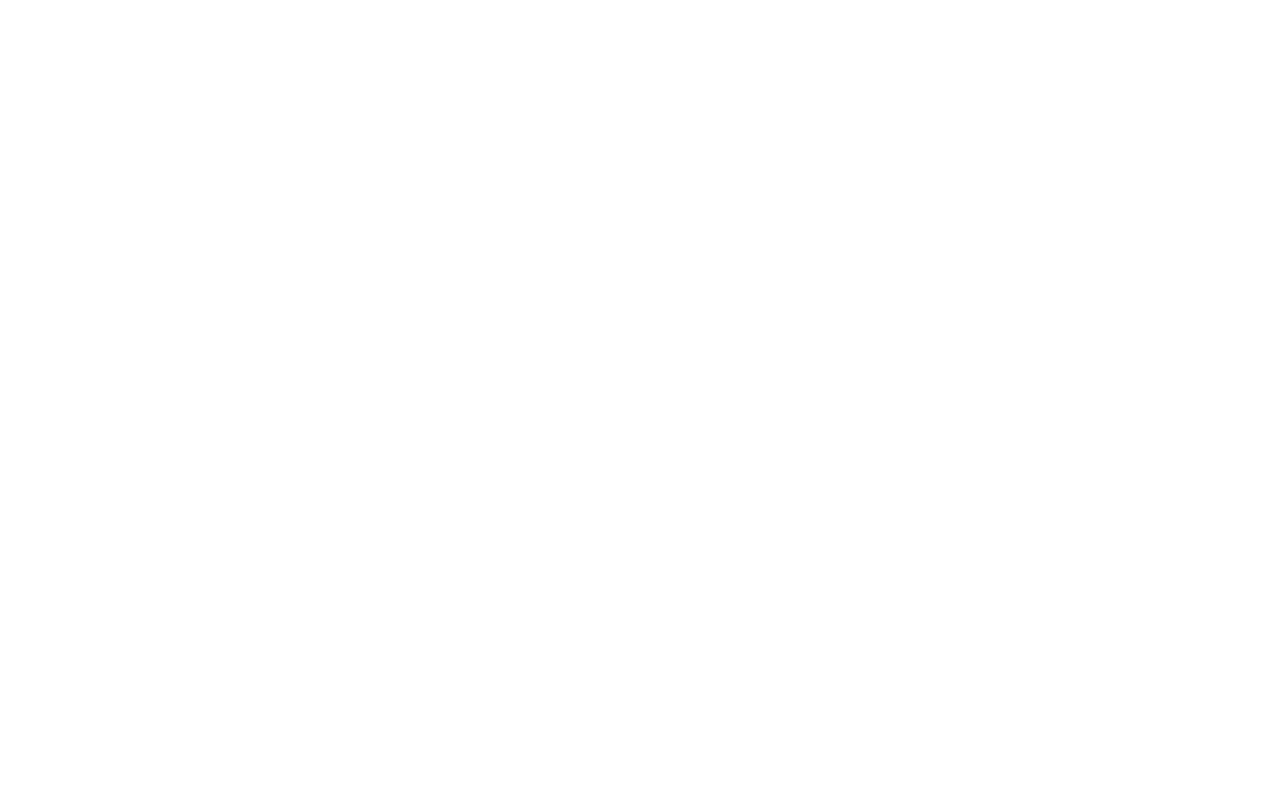
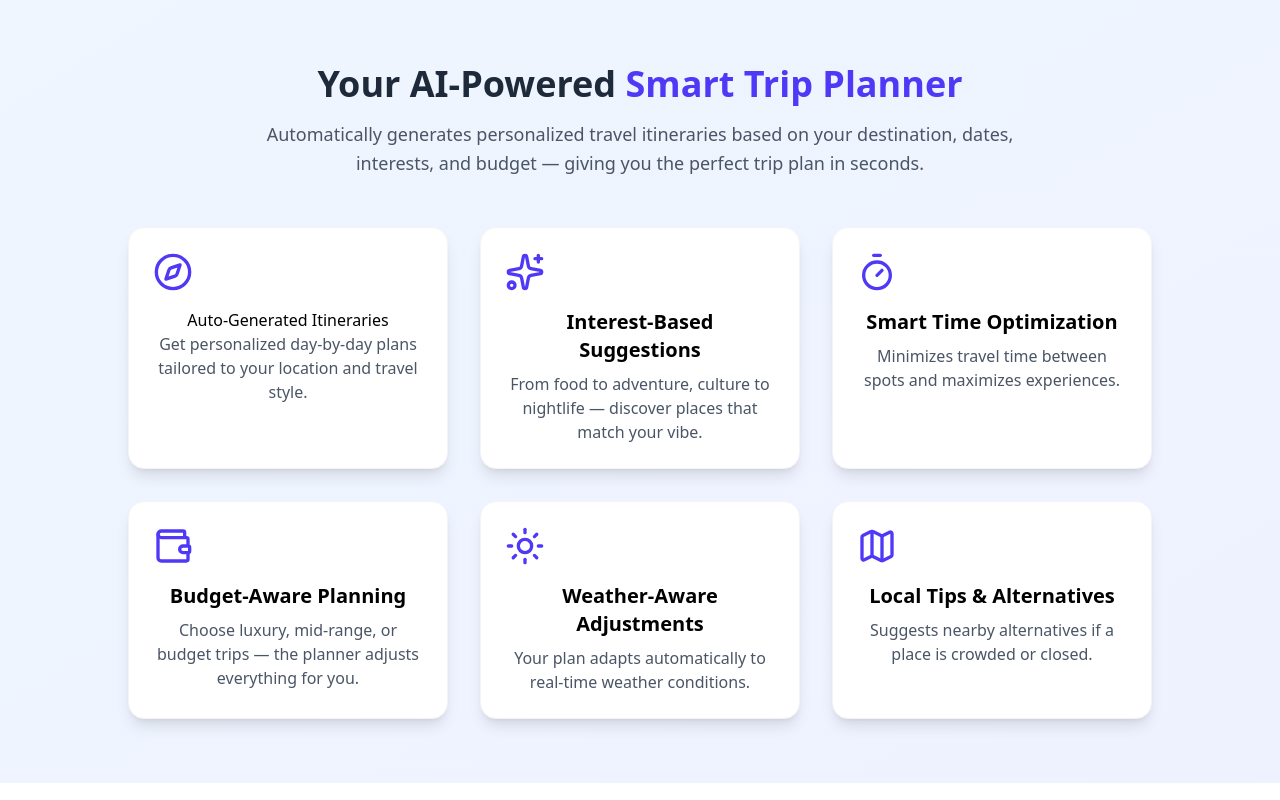
Before and after one commit to Ankita-Gupta2004/SafarSphere, a React (Vite) app in the folder frontend/: page /smartTripLanding in a window 1280 px wide. Before the commit this address had no page. Built offline with nearby package versions, Linux system fonts and the light colour scheme.

Commit message:
added readme

```diff
--- a/frontend/src/components/Navbar.jsx
+++ b/frontend/src/components/Navbar.jsx
@@ -21,6 +21,9 @@ const Navbar = () => {
             </a>
             <a href="/destination" className="text-gray-800 dark:text-gray-200 hover:text-emerald-500">
               Destinations
+            </a>
+            <a href="/smartTripLanding" className="text-gray-800 dark:text-gray-200 hover:text-emerald-500">
+              Smart Trip
             </a>
             <a href="#planner" className="text-gray-800 dark:text-gray-200 hover:text-emerald-500">
               Planner
--- /dev/null
+++ b/frontend/src/components/SmartTripLanding/SmartTripLanding.jsx
@@ -0,0 +1,104 @@
+import React from "react";
+import { motion } from "framer-motion";
+import { Compass, Map, Timer, Wallet, Sun, Sparkles } from "lucide-react";
+
+export default function SmartTripLanding() {
+  return (
+    <section className="w-full py-16 px-6 md:px-20 bg-gradient-to-br from-blue-50 to-indigo-50">
+      <motion.div
+        initial={{ opacity: 0, y: 40 }}
+        whileInView={{ opacity: 1, y: 0 }}
+        transition={{ duration: 0.7 }}
+        viewport={{ once: true }}
+        className="max-w-5xl mx-auto text-center"
+      >
+
+        {/* Heading */}
+        <h2 className="text-4xl font-extrabold text-gray-800 mb-4">
+          Your AI-Powered <span className="text-indigo-600">Smart Trip Planner</span>
+        </h2>
+        <p className="text-lg text-gray-600 max-w-3xl mx-auto mb-12 leading-relaxed">
+          Automatically generates personalized travel itineraries based on your
+          destination, dates, interests, and budget — giving you the perfect trip plan
+          in seconds.
+        </p>
+
+        {/* Feature Grid */}
+        <div className="grid md:grid-cols-2 lg:grid-cols-3 gap-8 mt-10">
+
+          {/* Card 1 */}
+          <motion.div
+            whileHover={{ scale: 1.03 }}
+            className="bg-white rounded-2xl shadow-lg p-6 border border-gray-100"
+          >
+            <Compass className="h-10 w-10 text-indigo-600 mb-4" />
+            <h3 classname="text-xl font-semibold mb-2">Auto-Generated Itineraries</h3>
+            <p className="text-gray-600">
+              Get personalized day-by-day plans tailored to your location and travel style.
+            </p>
+          </motion.div>
+
+          {/* Card 2 */}
+          <motion.div
+            whileHover={{ scale: 1.03 }}
+            className="bg-white rounded-2xl shadow-lg p-6 border border-gray-100"
+          >
+            <Sparkles className="h-10 w-10 text-indigo-600 mb-4" />
+            <h3 className="text-xl font-semibold mb-2">Interest-Based Suggestions</h3>
+            <p className="text-gray-600">
+              From food to adventure, culture to nightlife — discover places that match your vibe.
+            </p>
+          </motion.div>
+
+          {/* Card 3 */}
+          <motion.div
+            whileHover={{ scale: 1.03 }}
+            className="bg-white rounded-2xl shadow-lg p-6 border border-gray-100"
+          >
+            <Timer className="h-10 w-10 text-indigo-600 mb-4" />
+            <h3 className="text-xl font-semibold mb-2">Smart Time Optimization</h3>
+            <p className="text-gray-600">
+              Minimizes travel time between spots and maximizes experiences.
+            </p>
+          </motion.div>
+
+          {/* Card 4 */}
+          <motion.div
+            whileHover={{ scale: 1.03 }}
+            className="bg-white rounded-2xl shadow-lg p-6 border border-gray-100"
+          >
+            <Wallet className="h-10 w-10 text-indigo-600 mb-4" />
+            <h3 className="text-xl font-semibold mb-2">Budget-Aware Planning</h3>
+            <p className="text-gray-600">
+              Choose luxury, mid-range, or budget trips — the planner adjusts everything for you.
+            </p>
+          </motion.div>
+
+          {/* Card 5 */}
+          <motion.div
+            whileHover={{ scale: 1.03 }}
+            className="bg-white rounded-2xl shadow-lg p-6 border border-gray-100"
+          >
+            <Sun className="h-10 w-10 text-indigo-600 mb-4" />
+            <h3 className="text-xl font-semibold mb-2">Weather-Aware Adjustments</h3>
+            <p className="text-gray-600">
+              Your plan adapts automatically to real-time weather conditions.
+            </p>
+          </motion.div>
+
+          {/* Card 6 */}
+          <motion.div
+            whileHover={{ scale: 1.03 }}
+            className="bg-white rounded-2xl shadow-lg p-6 border border-gray-100"
+          >
+            <Map className="h-10 w-10 text-indigo-600 mb-4" />
+            <h3 className="text-xl font-semibold mb-2">Local Tips & Alternatives</h3>
+            <p className="text-gray-600">
+              Suggests nearby alternatives if a place is crowded or closed.
+            </p>
+          </motion.div>
+        </div>
+      </motion.div>
+    </section>
+  );
+}
--- a/frontend/src/main.jsx
+++ b/frontend/src/main.jsx
@@ -2,15 +2,17 @@ import { StrictMode } from "react";
 import { createRoot } from "react-dom/client";
 import "./index.css";
 import App from "./App.jsx";
-// import Destination from "./components/Destination/Destination.jsx";
+import Destination from "./components/Destination/Destination.jsx";
 import { BrowserRouter, Routes, Route } from "react-router-dom";
+import SmartTripLanding from "./components/SmartTripLanding/SmartTripLanding.jsx";
 
 createRoot(document.getElementById("root")).render(
     <BrowserRouter>
       <Routes>
         {/* Public Routes */}
         <Route path="/" element={<App />} />
-        {/* <Route path="destination" element={<Destination />} /> */}
+        <Route path="/destination" element={<Destination />} />
+        <Route path="/smartTripLanding" element={<SmartTripLanding />} />
       </Routes>
     </BrowserRouter>
 );
```
Also changed, not shown: 1 other file (tests, documents, lock files or other folders).
